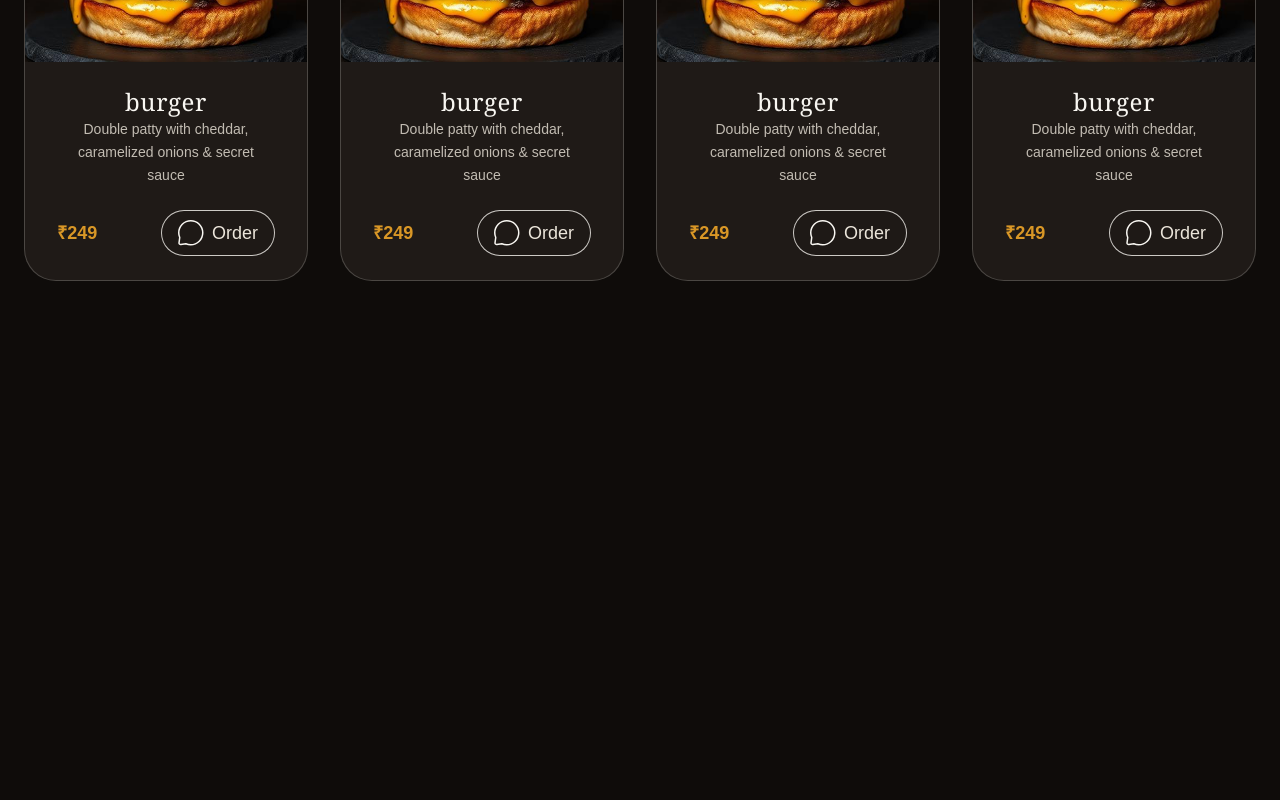
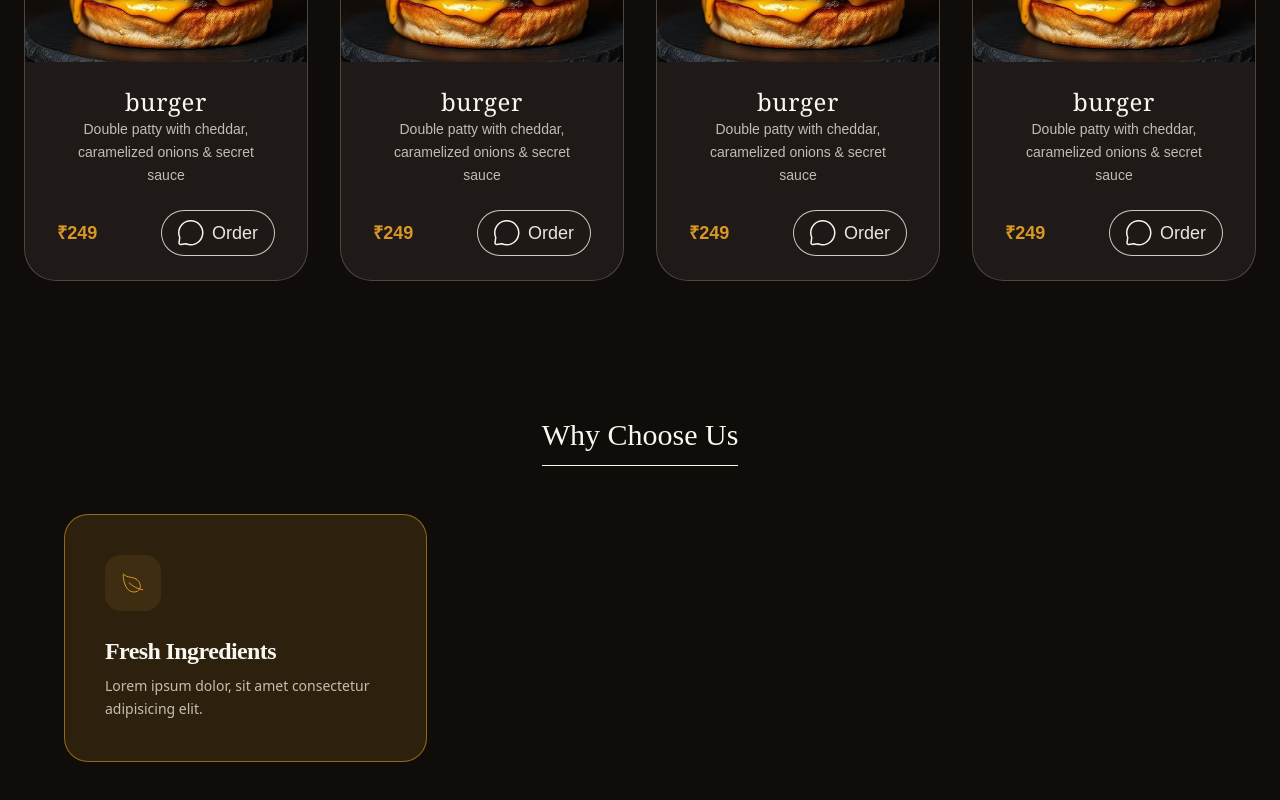
Before and after one commit to YogurtFusion/Mocha-loft, a Next.js app: page / in a window 1280 px wide. Shown: the part 1740-2540 px from the top of the page. Before the commit the page ends 2093 px from the top, so only its background shows below. Built offline with nearby package versions, Linux system fonts and the light colour scheme.

Commit message:
stucture complete of whyChooseUs

```diff
--- a/app/page.js
+++ b/app/page.js
@@ -2,6 +2,7 @@ import Hero from "@/components/Hero";
 import Process from "@/components/Process";
 import Menu from "@/components/Menu";
 import Image from "next/image";
+import WhyChooseUs from "@/components/WhyChooseUs";
 
 export default function Home() {
   return (
@@ -9,6 +10,7 @@ export default function Home() {
       <Hero />
       <Process />
       <Menu/>
+      <WhyChooseUs/>
     </div>
   );
 }
--- /dev/null
+++ b/components/UI/LeafOutline.jsx
@@ -0,0 +1,28 @@
+import React from "react";
+
+const LeafOutLine = () => {
+  return (
+    <svg
+      xmlns="http://www.w3.org/2000/svg"
+      width="24"
+      height="24"
+      viewBox="0 0 24 24"
+      fill="none"
+    >
+      <path
+        d="M15.0886 8.0354C10.9219 5.34384 6.60938 7.27603 2.625 3.05728C1.69688 2.0729 2.23594 14.0963 7.22344 18.6526C10.8698 21.9807 16.5 21.6095 18.3984 18.3751C20.2969 15.1407 19.2553 10.7265 15.0886 8.0354Z"
+        stroke="currentColor"
+        strokeLinecap="round"
+        strokeLinejoin="round"
+      />
+      <path
+        d="M8.10938 11.8594C12.1406 15.6562 16.3125 17.9062 21.7969 18.75"
+        stroke="currentColor"
+        strokeLinecap="round"
+        strokeLinejoin="round"
+      />
+    </svg>
+  );
+};
+
+export default LeafOutLine;
--- a/components/UI/ProcessCard.jsx
+++ b/components/UI/ProcessCard.jsx
@@ -10,7 +10,9 @@ const ProcessCard = ({ title, desc, num, svg }) => {
           {num}
         </div>
 
-        <div className="bg-gold/30  text-gold p-4  rounded-full stroke-gold ">{svg} </div>
+        <div className="bg-gold/30  text-gold p-4  rounded-full stroke-gold ">
+          {svg}
+        </div>
 
         <h2 className="text-primary text-2xl leading-relaxed font-playfair font-semibold ">
           {title}
--- /dev/null
+++ b/components/UI/WhyChooseUsCards.jsx
@@ -0,0 +1,25 @@
+import React from "react";
+import LeafOutLine from "./LeafOutline";
+const Cards = ({title, svg, desc}) => {
+  return (
+    <div className="bg-gold/15 border border-gold/60  rounded-3xl  max-w-sm h-full mx-auto w-full ">
+      {/* wrap */}
+      <div className="flex flex-col items-start   gap-4 p-8 md:p-10   ">
+        <div className="bg-gold/10 text-gold  p-4 rounded-2xl  ">
+          <LeafOutLine />
+        </div>
+        <div className="space-y-2 mt-2">
+
+        <h2 className="text-primary text-2xl tracking-tight font-playfair font-semibold">
+          Fresh Ingredients
+        </h2>
+        <p className="text-secondary/80 text-sm leading-relaxed">
+          Lorem ipsum dolor, sit amet consectetur adipisicing elit.
+        </p>
+        </div>
+      </div>
+    </div>
+  );
+};
+
+export default Cards;
--- /dev/null
+++ b/components/WhyChooseUs.jsx
@@ -0,0 +1,19 @@
+import React from "react";
+import Cards from "./UI/WhyChooseUsCards";
+
+const WhyChooseUs = () =>{
+    return(
+<section className=" py-16 px-6 md:px-12 ">
+    {/* wrap */}
+    <div className=" flex flex-col items-center justify-center gap-12 max-w-6xl mx-auto w-full ">
+
+    <h2 className="text-3xl text-primary text-center font-playfair border-b border-primary mx-auto pb-3 w-fit ">Why Choose Us</h2>
+    <div className="grid grid-cols-1 lg:grid-cols-3 w-full gap-8">
+        <Cards/>
+    </div>
+    </div>
+</section>
+    )
+}
+
+export default WhyChooseUs
```
